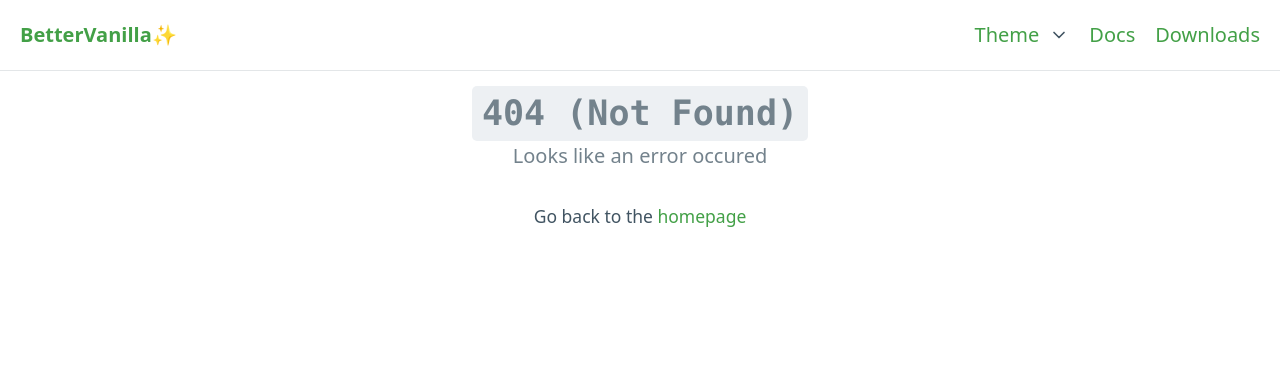
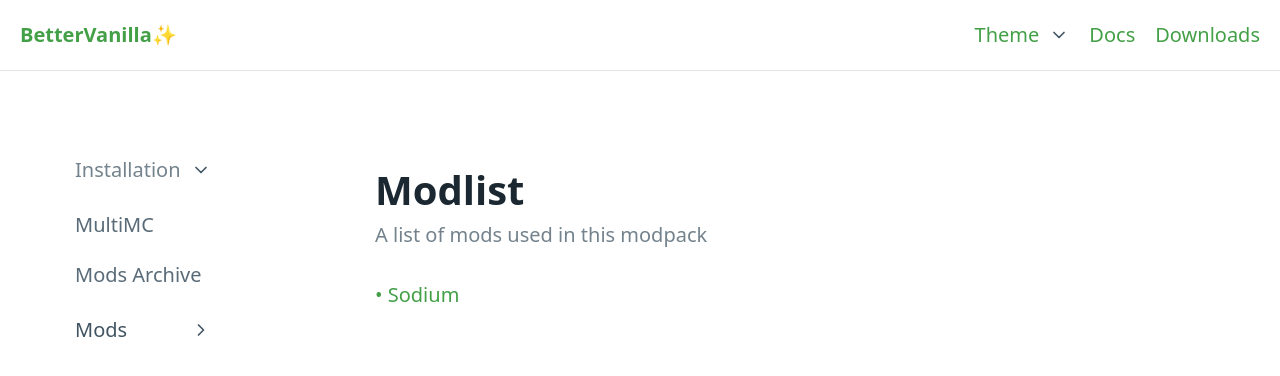
Before and after one commit to iamnikl/bettervanilla, a SvelteKit app in the folder bettervanilla/: page /docs/mods in a window 1280 px wide. Before the commit this address had no page. Shown: the top 376 px of the page. Built offline with nearby package versions, Linux system fonts and the light colour scheme.

Commit message:
added mod list

```diff
--- /dev/null
+++ b/bettervanilla/src/routes/docs/mods/+page.svelte
@@ -0,0 +1,16 @@
+<svelte:head>
+	<title>Docs • Modlist</title>
+	<meta name="description" content="A list of mods used in this modpack" />
+</svelte:head>
+
+<style>
+    a::before {
+        content: '• ';
+    }
+</style>
+
+<hgroup>
+	<h1>Modlist</h1>
+	<h2>A list of mods used in this modpack</h2>
+</hgroup>
+<a href="https://modrinth.com/mod/sodium" target="_blank" rel="noopener noreferrer">Sodium</a>
```
